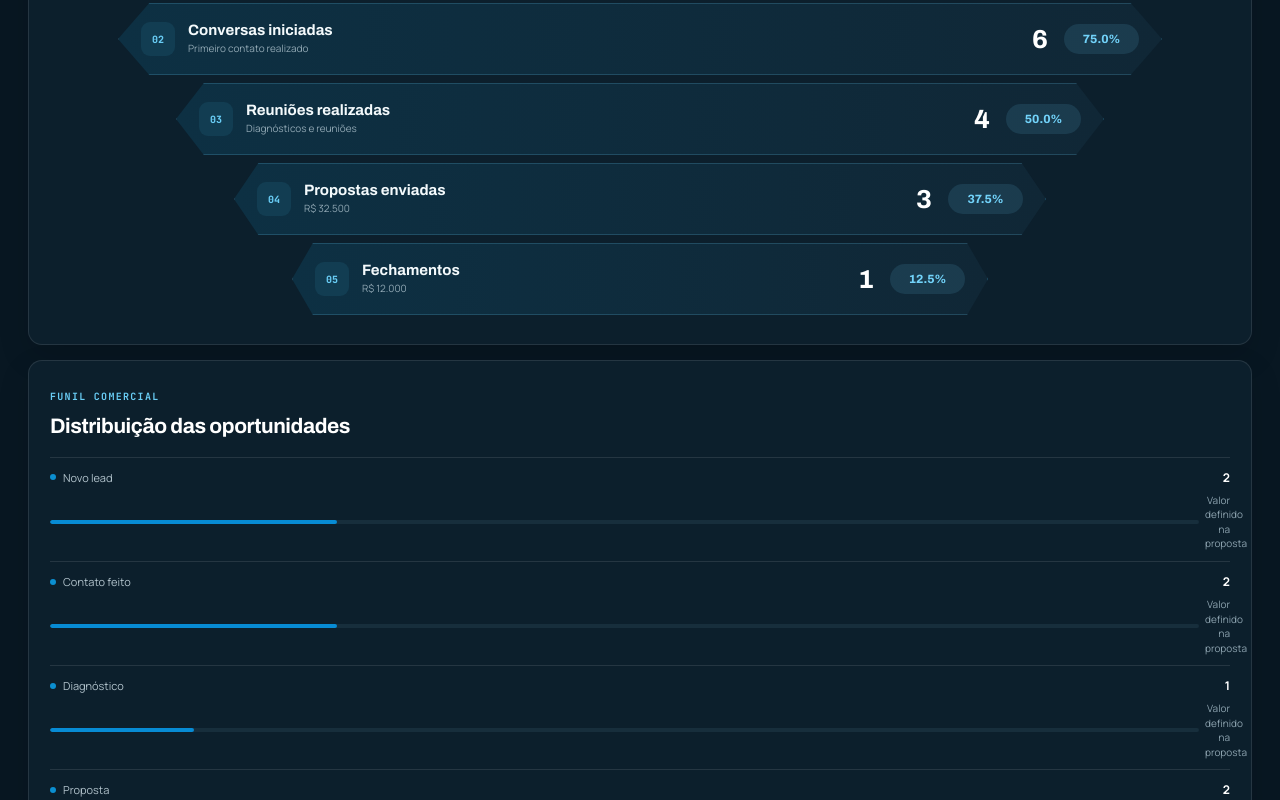
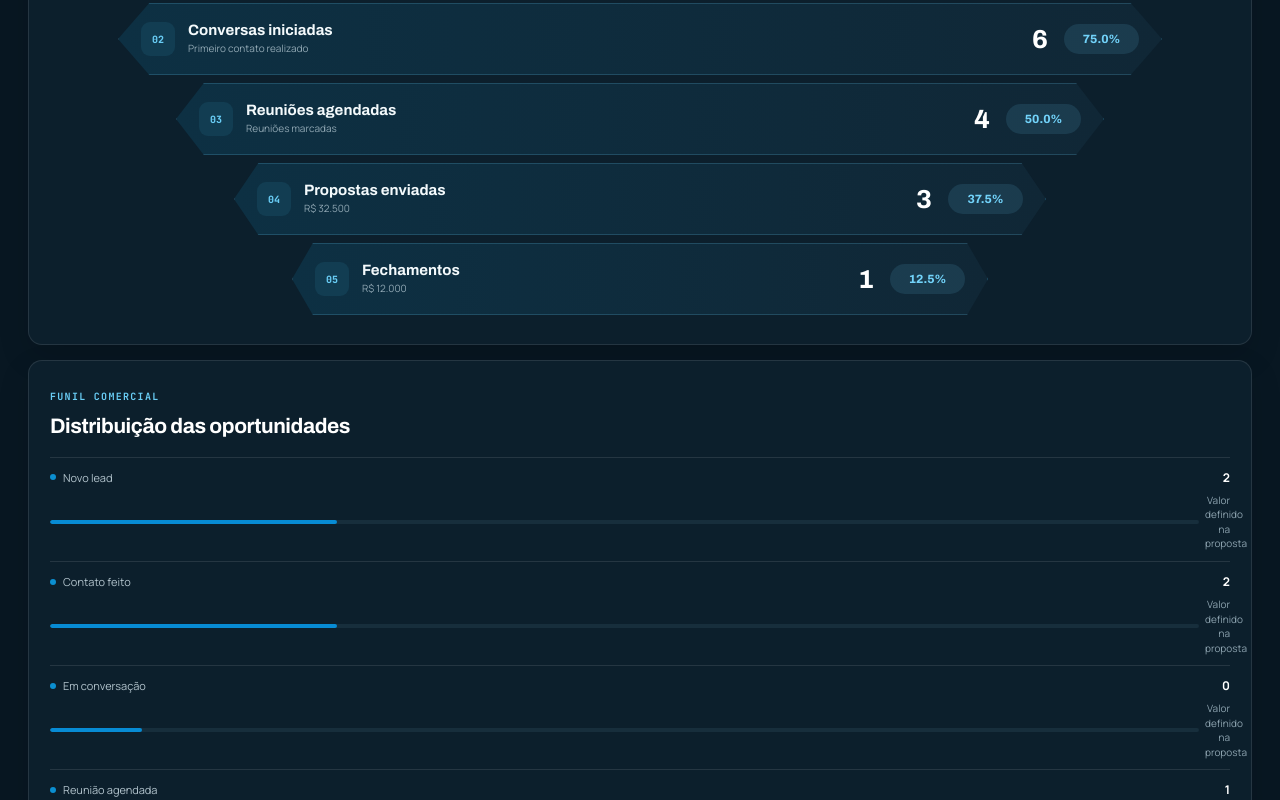
Before and after one commit to cezarhlima1/diegomensor, a Next.js app: page /CRM in a window 1280 px wide. Shown: the part 820-1620 px from the top of the page. Built offline with nearby package versions, Linux system fonts and the light colour scheme.

Commit message:
adiciona etapas de conversacao e reuniao no pipeline

```diff
--- a/components/crm/CRM.tsx
+++ b/components/crm/CRM.tsx
@@ -6,7 +6,8 @@ import styles from "./crm.module.css";
 type Stage =
   | "Novo lead"
   | "Contato feito"
-  | "Diagnóstico"
+  | "Em conversação"
+  | "Reunião agendada"
   | "Proposta"
   | "Fechado";
 type View = "inicio" | "pipeline" | "contatos" | "tarefas";
@@ -27,7 +28,8 @@ type Lead = {
 const stages: Stage[] = [
   "Novo lead",
   "Contato feito",
-  "Diagnóstico",
+  "Em conversação",
+  "Reunião agendada",
   "Proposta",
   "Fechado",
 ];
@@ -91,7 +93,7 @@ const initialLeads: Lead[] = [
     phone: "(48) 99913-2041",
     email: "fernando@limacar.com",
     source: "Formulário mentoria",
-    stage: "Diagnóstico",
+    stage: "Reunião agendada",
     value: 0,
     temperature: "Quente",
     nextAction: "Reunião de diagnóstico",
@@ -164,11 +166,10 @@ export default function CRM() {
       const saved = localStorage.getItem("mensor-crm-v1");
       if (saved)
         setLeads(
-          (JSON.parse(saved) as Lead[]).map((lead) =>
-            ["Proposta", "Fechado"].includes(lead.stage)
-              ? lead
-              : { ...lead, value: 0 },
-          ),
+          (JSON.parse(saved) as Lead[]).map((lead) => {
+            const stage = (lead.stage as string) === "Diagnóstico" ? "Em conversação" as Stage : lead.stage;
+            return ["Proposta", "Fechado"].includes(stage) ? { ...lead, stage } : { ...lead, stage, value: 0 };
+          }),
         );
     } catch {}
     setLoaded(true);
@@ -186,7 +187,7 @@ export default function CRM() {
     return {
       total: leads.length,
       meetings: leads.filter((lead) =>
-        ["Diagnóstico", "Proposta", "Fechado"].includes(lead.stage),
+        ["Reunião agendada", "Proposta", "Fechado"].includes(lead.stage),
       ).length,
       proposals: proposals.length,
       closed: won.length,
@@ -351,7 +352,7 @@ function Dashboard({
   const funnelSteps = [
     { label: "Leads gerados", count: leads.length, detail: "Total de oportunidades" },
     { label: "Conversas iniciadas", count: leads.filter((lead) => lead.stage !== "Novo lead").length, detail: "Primeiro contato realizado" },
-    { label: "Reuniões realizadas", count: leads.filter((lead) => ["Diagnóstico", "Proposta", "Fechado"].includes(lead.stage)).length, detail: "Diagnósticos e reuniões" },
+    { label: "Reuniões agendadas", count: leads.filter((lead) => ["Reunião agendada", "Proposta", "Fechado"].includes(lead.stage)).length, detail: "Reuniões marcadas" },
     { label: "Propostas enviadas", count: stats.proposals, detail: currency.format(stats.proposalValue) },
     { label: "Fechamentos", count: stats.closed, detail: currency.format(stats.wonValue) },
   ];
@@ -366,7 +367,7 @@ function Dashboard({
         <Kpi
           label="Reuniões agendadas"
           value={String(stats.meetings)}
-          detail="Diagnósticos marcados"
+          detail="Reuniões marcadas"
         />
         <Kpi
           label="Propostas enviadas"
--- a/components/crm/crm.module.css
+++ b/components/crm/crm.module.css
@@ -331,9 +331,9 @@
 }
 .pipeline {
   display: grid;
-  grid-template-columns: repeat(5, minmax(245px, 1fr));
+  grid-template-columns: repeat(6, minmax(245px, 1fr));
   gap: 10px;
-  min-width: 1260px;
+  min-width: 1510px;
   padding: 0 24px;
 }
 .pipeline > section {
```
